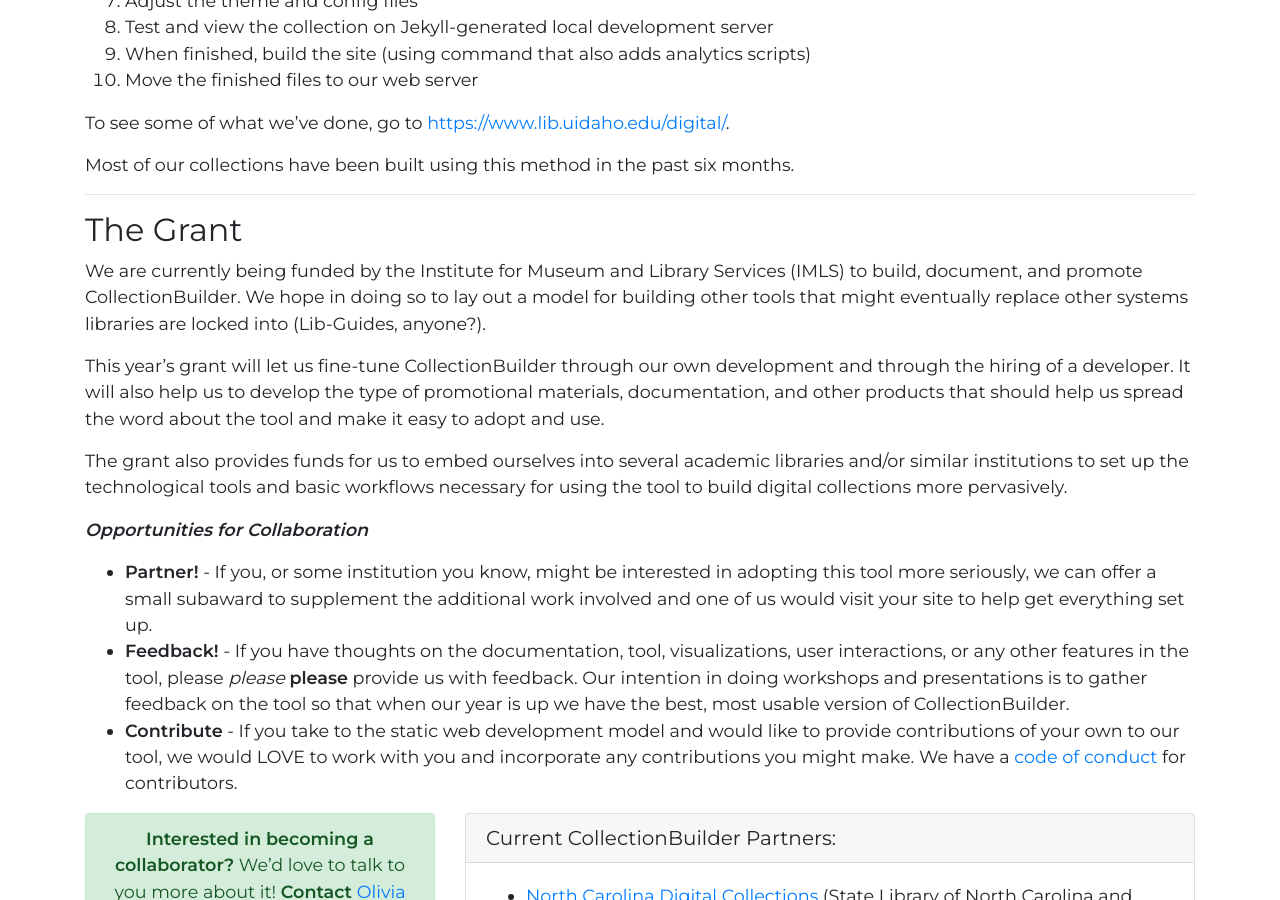
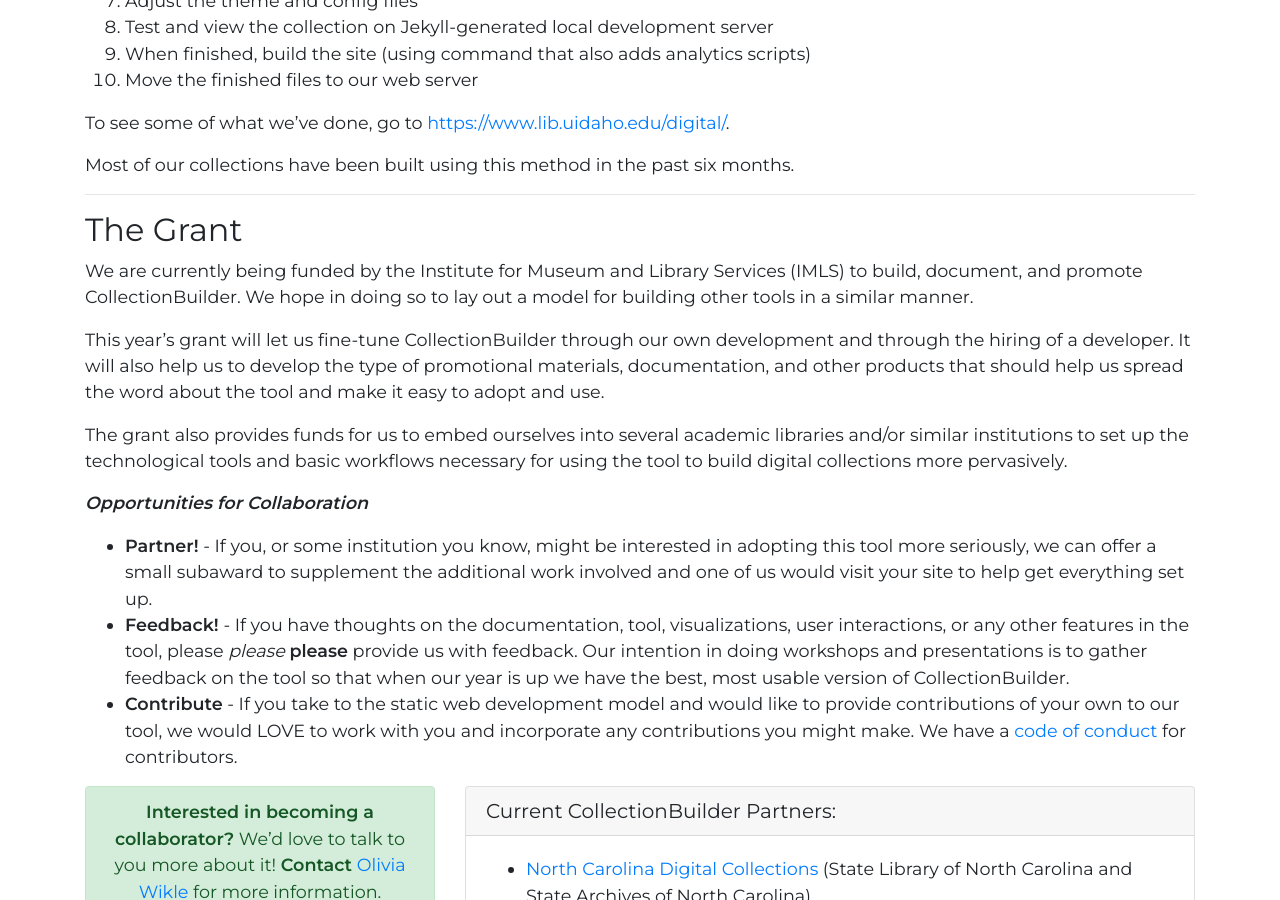
Before and after one commit to CollectionBuilder/collectionbuilder.github.io, a Jekyll site: the page built from about.md, in a window 1280 px wide and 900 px high, scrolled down 2358 px. Built offline with Jekyll 4.4.1, drawn with Linux system fonts in a browser that asks for light colours; comment, search, counter and statistics services are not loaded.

Commit message:
Update about.md

```diff
--- a/about.md
+++ b/about.md
@@ -79,7 +79,7 @@
 {:#grant}
 ## The Grant
 
-We are currently being funded by the Institute for Museum and Library Services (IMLS) to build, document, and promote CollectionBuilder. We hope in doing so to lay out a model for building other tools that might eventually replace other systems libraries are locked into (Lib-Guides, anyone?).
+We are currently being funded by the Institute for Museum and Library Services (IMLS) to build, document, and promote CollectionBuilder. We hope in doing so to lay out a model for building other tools in a similar manner.
 
 This year's grant will let us fine-tune CollectionBuilder through our own development and through the hiring of a developer. It will also help us to develop the type of promotional materials, documentation, and other products that should help us spread the word about the tool and make it easy to adopt and use.
 
```
